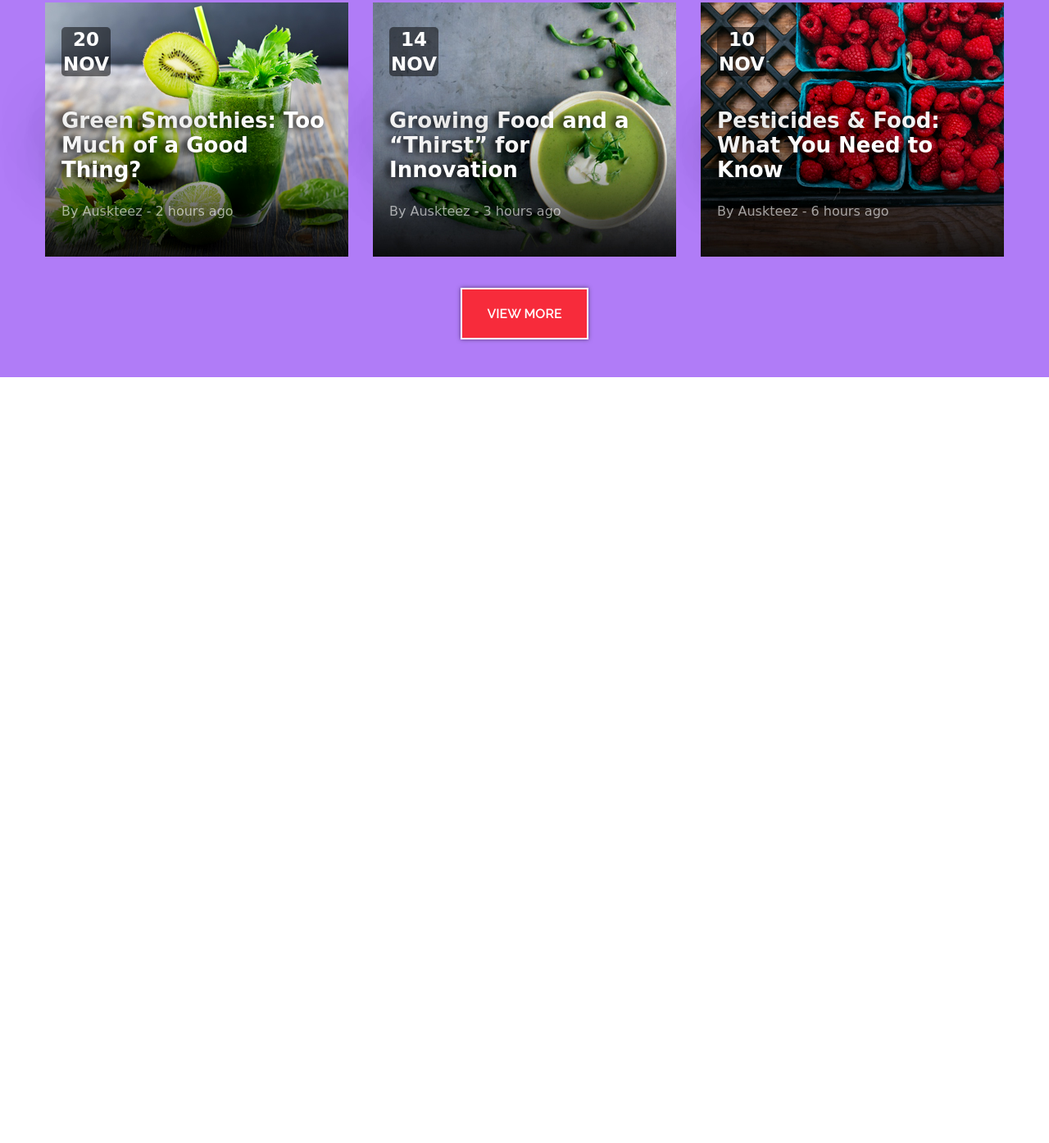
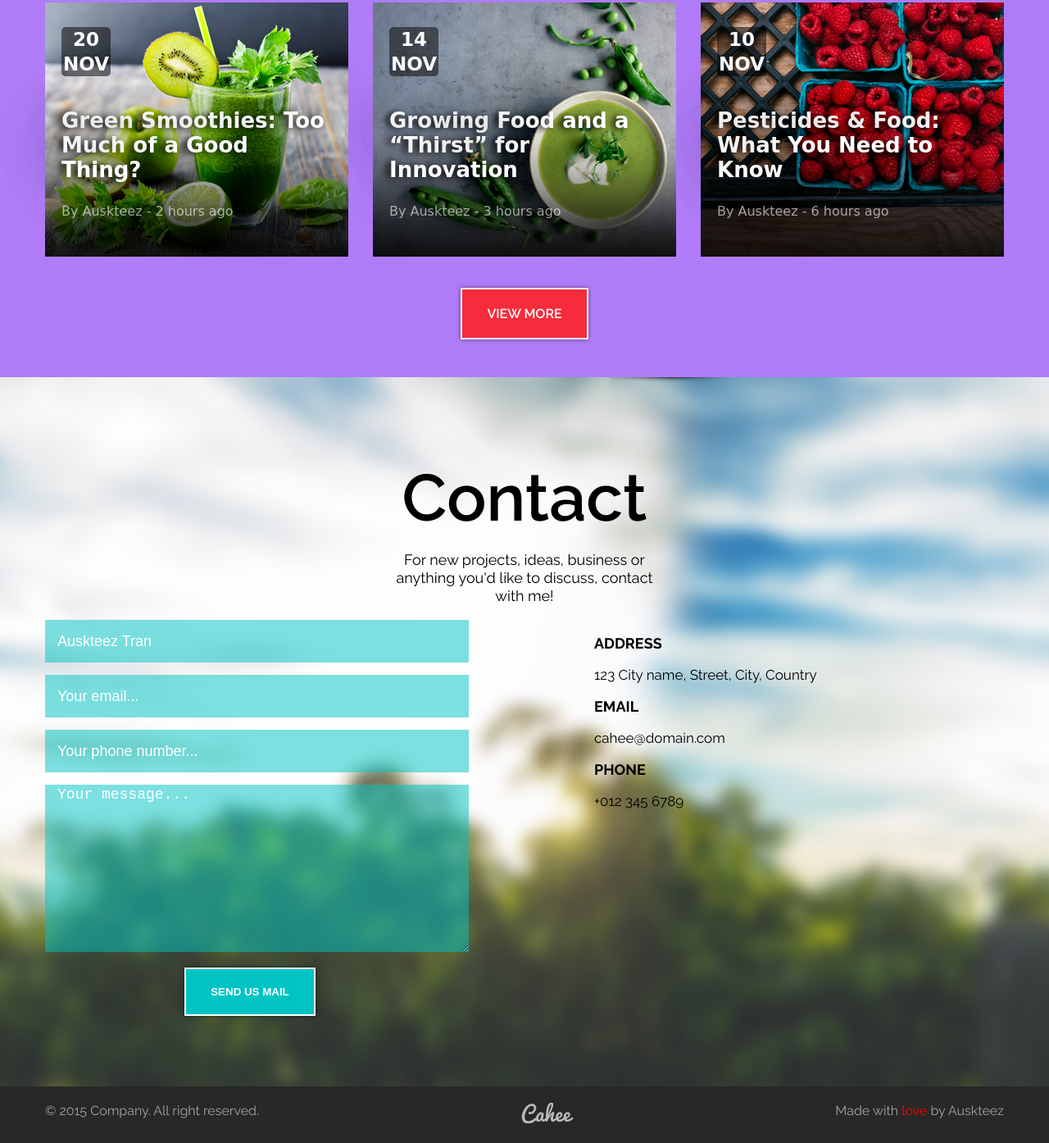
Before and after one commit to vityavovk5/land-1, a plain HTML site: page index.html in a window 1280 px wide. Shown: the part 4895-6289 px from the top of the page at 82% size. Before the commit the page ends 5355 px from the top, so only its background shows below. Drawn offline with nearby package versions, Linux system fonts and the light colour scheme.

Commit message:
front-done

```diff
--- a/css/style.css
+++ b/css/style.css
@@ -130,6 +130,22 @@ nav {
     background-color: white;
     color:#f72b3b;
     border: 2px solid #f72b3b;
+  }
+  .btm-4 {
+    box-shadow: 0 0 5px rgba(0,0,0,0.5);
+    text-transform: uppercase;
+    color: white;
+    background-color: #00c4c4;
+    padding: 20px 30px;
+    text-decoration: none;
+    border: 2px solid #fff;
+    font-weight: 600;
+    cursor: pointer;
+  }
+  .btm-4:hover {
+    background-color: white;
+    color:#00c4c4;
+    border: 2px solid #00c4c4;
   }
 .bl-5-buttom {
     box-shadow: 0 0 5px rgba(0,0,0,0.5);
@@ -366,3 +382,76 @@ h1 {
 .time {
  opacity: 0.6;
 }
+#contact {
+    background: url(../img/bg-7.jpg) center no-repeat #70bfff;
+    height: 865px;
+}
+.bl-7 {
+    width: 1170px;
+    margin: 0 auto;
+    padding-top: 100px;
+}
+.content-text {
+    width: 340px;
+    margin: 0 auto;
+    text-align: center;
+}
+.form-block {
+    display: flex;
+    justify-content: space-between;
+}
+.form-div {
+    width: 500px;
+}
+.form-input {
+    width: 100%;
+    height: 50px;
+    border: 0;
+    margin-bottom: 15px;
+    padding-left: 15px;
+    background-color: #00c4c482;
+    font-size: 18px;
+
+}
+.form-input:focus {
+    background-color: #00c4c4;
+}
+.form-input::-webkit-input-placeholder { /* WebKit browsers */
+    color: white;
+ }
+.form-textarea {
+    width: 100%;
+    border: 0;
+    padding-left: 15px;
+    background-color: #00c4c482;
+    font-size: 18px;
+    margin-bottom: 15px;
+}
+.form-textarea::-webkit-input-placeholder { /* WebKit browsers */
+    color: white;
+ }
+ .form-textarea:focus {
+    background-color: #00c4c4;
+}
+.big-text {
+    font-size: 18px;
+    text-transform: uppercase;
+    font-weight: 700;
+}
+.small-text {
+    font-size: 17px;
+}
+#footer {
+    padding: 20px 0;
+    background-color: #282828;
+    color: #a3a3a3;
+}
+.red-text {
+color: red;
+}
+.bl-8 {
+    display: flex;
+    justify-content: space-between;
+    width: 1170px;
+    margin: 0 auto;
+}
--- a/index.html
+++ b/index.html
@@ -179,6 +179,44 @@
         </div>
     </section>
 
+    <section id="contact">
+        <div class="bl-7">
+            <div class="content-text">
+                <p class="title">
+                    Contact
+                </p>
+                <p class="main-text">For new projects, ideas, business or anything
+                    you'd like to discuss, contact with me!</p>
+            </div>
+            <div class="form-block">
+                <div class="form-div">
+                    <form action="" method="POST">
+                        <input type="text" placeholder="Auskteez Tran" class="form-input" required="">
+                        <input type="email" placeholder="Your email..." class="form-input" required="">
+                        <input type="tel" placeholder="Your phone number..." class="form-input" required="">
+                        <textarea name="" placeholder="Your message..."  id="" cols="30" rows="10" class="form-textarea" required=""></textarea>
+                        <center><button type="submit" class="btm-4">send us mail</button></center>
+                    </form>
+                </div>
+                <div class="form-div">
+                    <p class="big-text">ADDRESS</p>
+                    <p class="small-text">123 City name, Street, City, Country</p>
+                    <p class="big-text">EMAIL</p>
+                    <p class="small-text">cahee@domain.com</p>
+                    <p class="big-text">PHONE</p>
+                    <p class="small-text">+012 345 6789</p>
+                </div>
+            </div>
+        </div>
+    </section>
+
+    <footer id="footer">
+        <div class="bl-8">
+        <div>© 2015 Company. All right reserved.</div>
+        <div><img src="img/logo-2.png" alt=""></div>
+        <div>Made with <span class="red-text">love</span> by Auskteez</div>
+        </div>
+    </footer>
 
 
     <script src=" https://ajax.googleapis.com/ajax/libs/jquery/2.1.3/jquery.min.js"></script>
```
Also changed, not shown: img/bg-7.jpg (added), img/logo-2.png (added).
